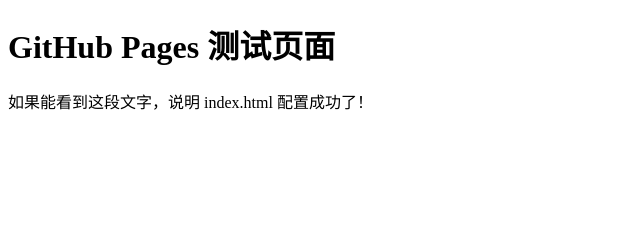
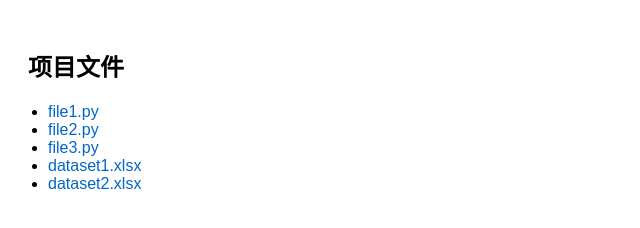
Before and after one commit to WangYiLongNUAA/Proximal-Policy-Optimization-for-airline-ticket-purchasing, a plain HTML site: page index.html in a window 1280 px wide. Shown: the whole page, without its empty margins (0-640 px from the left). Drawn offline with Linux system fonts and the light colour scheme.

Commit message:
Update index.html

```diff
--- a/index.html
+++ b/index.html
@@ -2,11 +2,23 @@
 <html lang="zh-CN">
 <head>
     <meta charset="UTF-8">
-    <title>我的 GitHub Pages 页面</title>
+    <title>PPO 机票购买策略优化</title>
     <meta name="viewport" content="width=device-width, initial-scale=1.0">
+    <style>
+        body { padding: 20px; font-family: sans-serif; }
+        a { color: #0066cc; text-decoration: none; }
+        a:hover { text-decoration: underline; }
+        ul { margin: 10px 0; padding-left: 20px; }
+    </style>
 </head>
 <body>
-    <h1>GitHub Pages 测试页面</h1>
-    <p>如果能看到这段文字，说明 index.html 配置成功了！</p>
+    <h2>项目文件</h2>
+    <ul>
+        <li><a href="./PPO环境构建.py" target="_blank">file1.py</a></li>
+        <li><a href="./PPO-替换决策.py" target="_blank">file2.py</a></li>
+        <li><a href="./PPO-未购票惩罚.py" target="_blank">file3.py</a></li>
+        <li><a href="./北京-上海数据集-替换决策.xlsx" target="_blank">dataset1.xlsx</a></li>
+        <li><a href="./北京-上海数据集-未购票惩罚.xlsx" target="_blank">dataset2.xlsx</a></li>
+    </ul>
 </body>
 </html>
```
